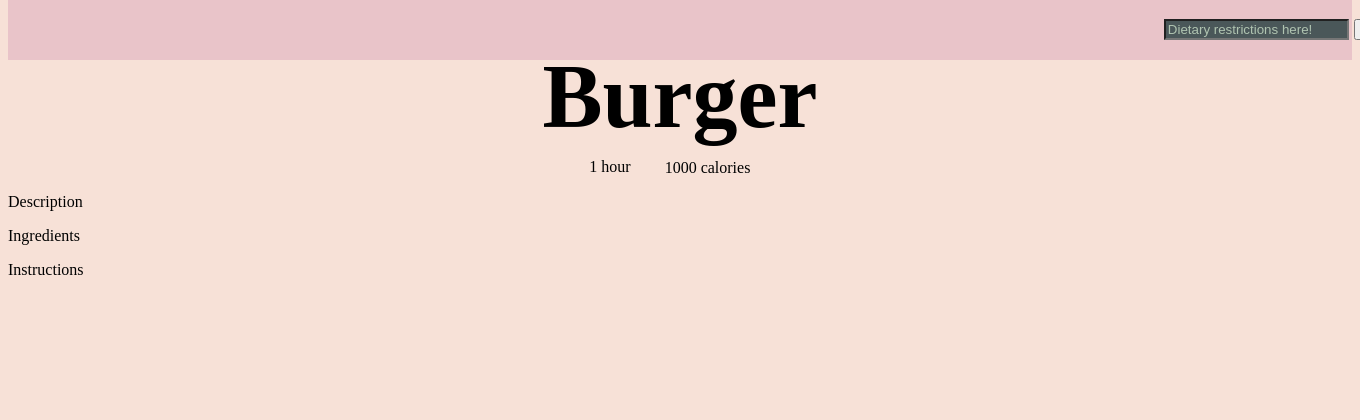
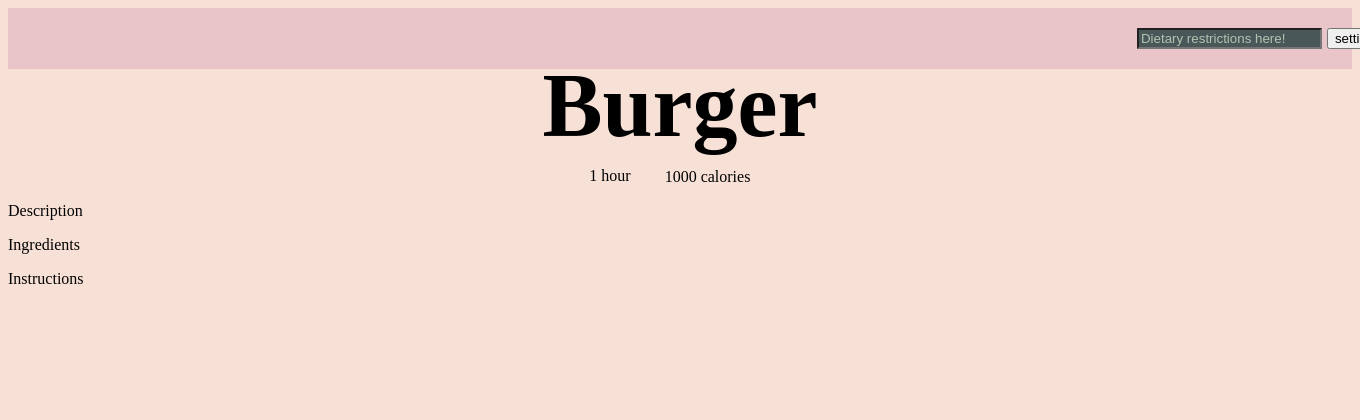
Before and after one commit to AustintheCoder123/WeCookin, a Python web app: template templates/index.html in a window 1360 px wide; the page is wider, and only the part inside the window is pictured. Shown: the top 420 px of that part. Run offline with Jinja, Linux system fonts and the light colour scheme; the template is opened without the code that fills it, so the values that code supplies are empty.

Commit message:
Slightly moved the dietary restrictions input and settings button to the left by removing 2% of padding-left

```diff
--- a/static/style.css
+++ b/static/style.css
@@ -53,13 +53,12 @@ body {
 }
 
 .options{
-    padding-left: 86%;
+    padding-left: 84%;
     padding-top: 20px;
     padding-bottom: 20px;
     padding-right: 20px;
     display: flex;
     background-color: var(--tea-rose);
-    margin-top:-9px;
 }
 
 .options > input{
```
